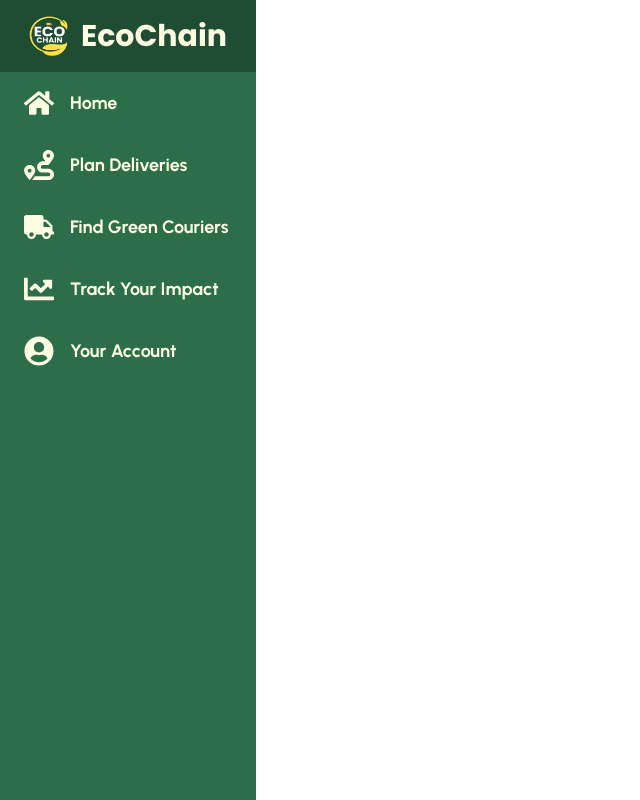
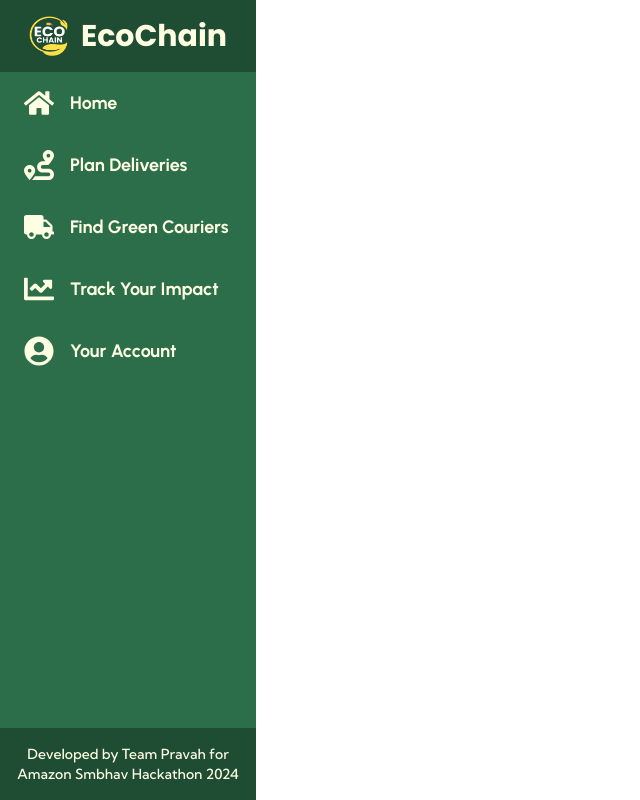
Before and after one commit to fromjyce/EcoChain, a Next.js app in the folder frontend/: page /components/sidebar in a window 1280 px wide. Shown: the whole page, without its empty margins (0-640 px from the left). Built offline with nearby package versions, Linux system fonts and the light colour scheme.

Commit message:
added content

```diff
--- a/frontend/pages/components/sidebar.js
+++ b/frontend/pages/components/sidebar.js
@@ -39,6 +39,9 @@ const Sidebar = () => {
           })}
         </ul>
       </nav>
+      <div className="flex items-center justify-center p-4 mt-auto bg-[#1f4d33] text-[#fefee3ff] text-center kumbh_sans text-sm font-medium">
+        <p>Developed by Team Pravah for Amazon Smbhav Hackathon 2024</p>
+      </div>
     </div>
   );
 };
```
